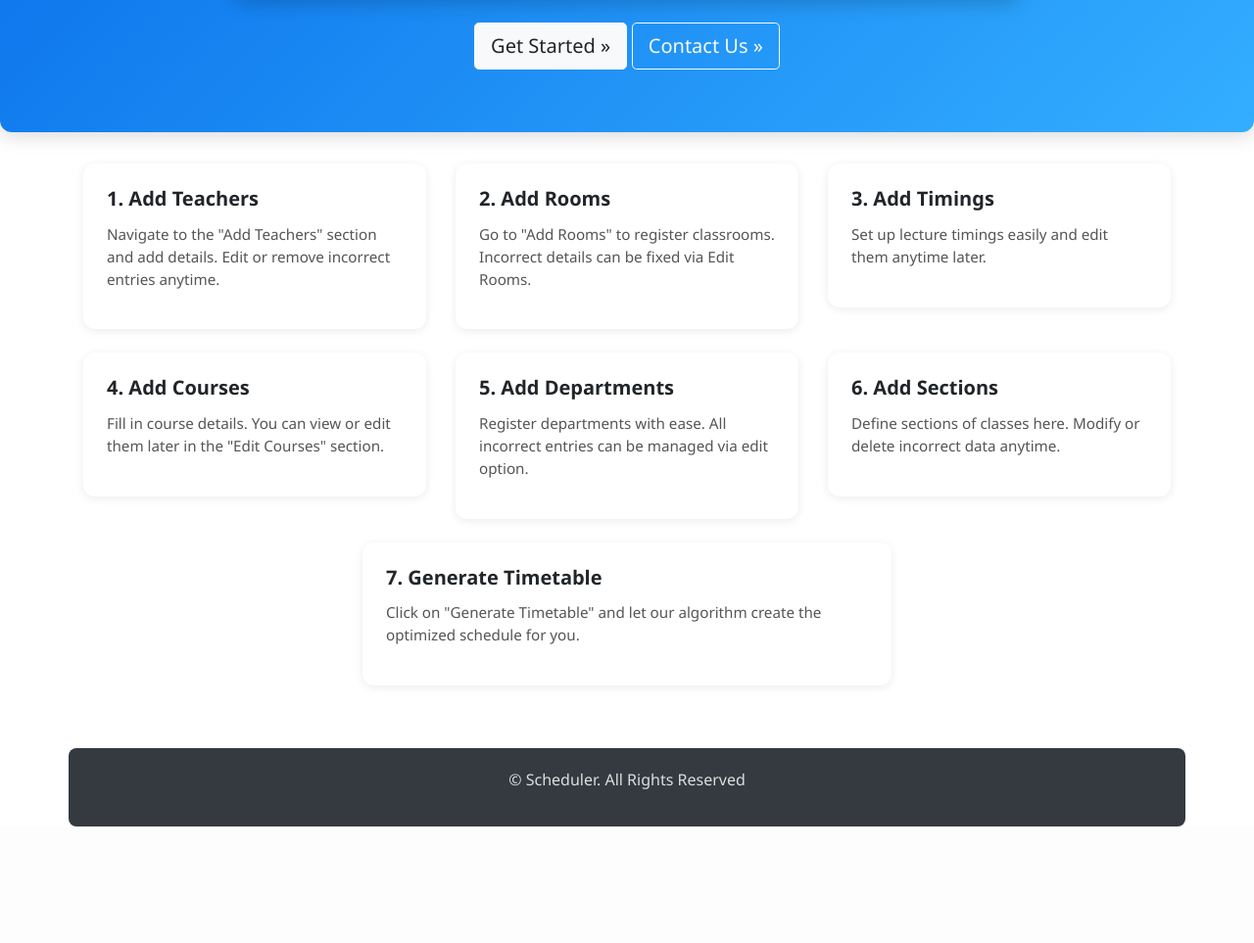
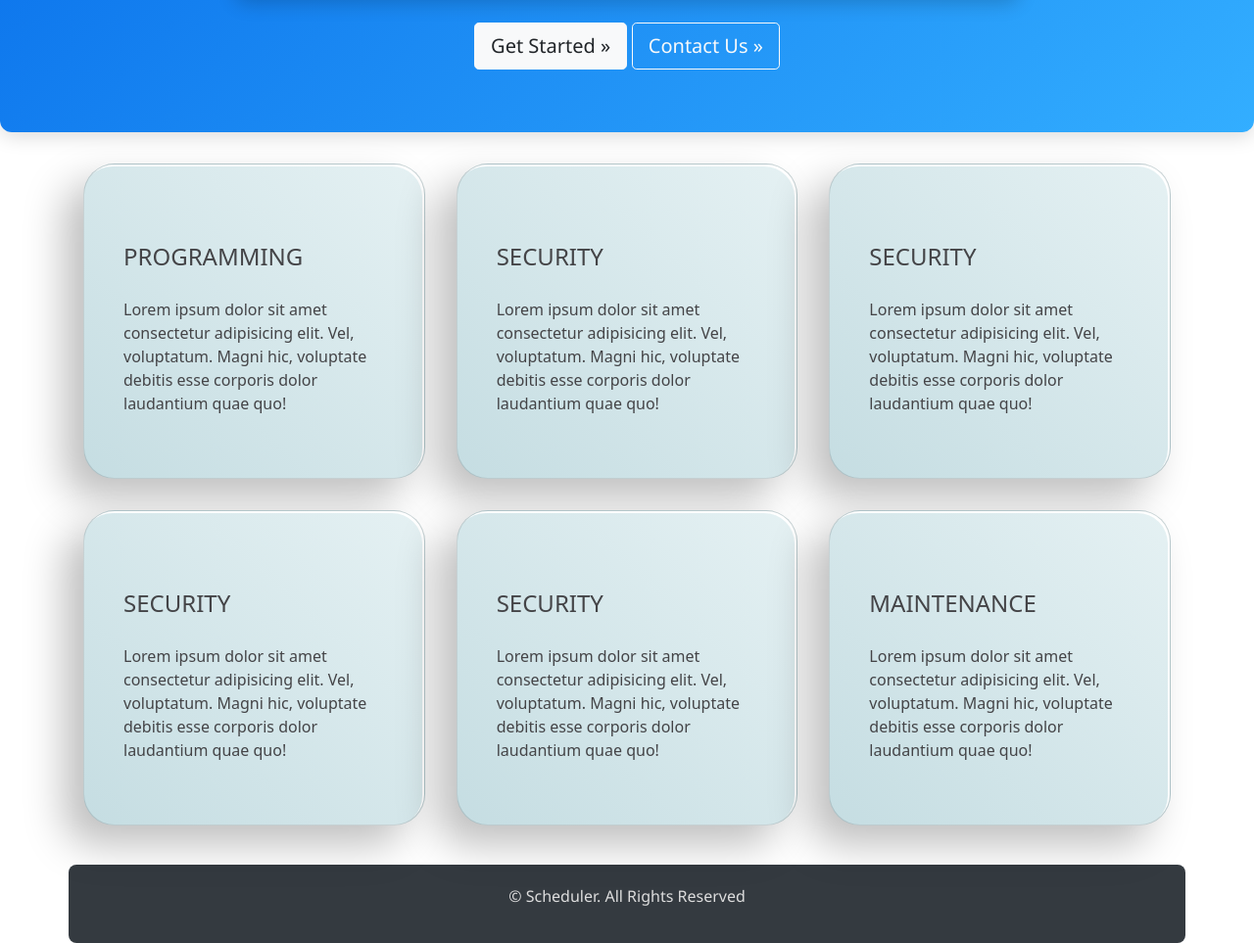
Before and after one commit to Sanjeevan76/schedulerAI, a Django app: page /admin_dashboard in a window 1280 px wide. Shown: the part 645-1608 px from the top of the page at 98% size. Before the commit the page ends 1489 px from the top, so only its background shows below. Run offline with Django 3.2, Linux system fonts and the light colour scheme; a user stored in the database is signed in; some libraries are stand-ins or nearby versions.

Commit message:
4image and nav

```diff
--- a/projttgs/templates/admindashboard.html
+++ b/projttgs/templates/admindashboard.html
@@ -9,13 +9,13 @@
 	<script src="https://cdnjs.cloudflare.com/ajax/libs/popper.js/1.12.9/umd/popper.min.js"></script>
 	<script src="https://maxcdn.bootstrapcdn.com/bootstrap/4.0.0/js/bootstrap.min.js"></script>
 	<script src="https://use.fontawesome.com/releases/v5.0.8/js/all.js"></script>
-	<link rel="stylesheet" type="text/css" href="static/css/aboutus.css">
+	<!-- <link rel="stylesheet" type="text/css" href="static/css/aboutus.css"> -->
 
     <style>
         body {
             padding-top: 4rem;
             font-family: 'Segoe UI', Tahoma, Geneva, Verdana, sans-serif;
-            {% comment %} background-color: #f8f9fa; {% endcomment %}
+            /* {% comment %} background-color: #f8f9fa; {% endcomment %} */
         }
 
         nav {
@@ -115,30 +115,159 @@
             background-color: #00408f;
         }
 
-        .step-card {
-            background: #fff;
-            border-radius: 0.75rem;
-            padding: 1.5rem;
-            margin-bottom: 1.5rem;
-            transition: transform 0.2s ease, box-shadow 0.2s ease;
-            box-shadow: 0 2px 10px rgba(0,0,0,0.08);
+
+
+@import url('https://pro.fontawesome.com/releases/v6.0.0-beta1/css/all.css');
+
+.grid-container {
+  width: min(75rem, 100%);
+  margin-inline: auto;
+  display: grid;
+  grid-template-columns: repeat(auto-fit, minmax(min(20rem, 100%), 1fr));
+  gap: 2rem;
 }
 
-        .step-card:hover {
-            transform: translateY(-5px);
-            box-shadow: 0 6px 20px rgba(0,0,0,0.12);
+
+
+
+.card {
+  --grad: red, blue;
+  padding: 2.5rem;
+  background-image: linear-gradient(to bottom left, #e0e4e5, #f2f6f9);
+  border-radius: 2rem;
+  gap: 1.5rem;
+  display: grid;
+  grid-template: 'title icon' 'content1 content1' 'bar bar' / 1fr auto;
+  font-family: system-ui, sans-serif;
+  color: #444447;
+  box-shadow:
+    inset -2px 2px hsl(0 0 100% / 1),
+    -20px 20px 40px hsl(0 0 0 / .25);
+
+  /* put transition on the base so it animates on hover-in and hover-out */
+  transition: transform 300ms ease, box-shadow 300ms ease, filter 300ms ease;
+  transform-origin: center;
 }
 
-        .step-card h2 {
-            font-size: 1.25rem;
-            font-weight: bold;
-            margin-bottom: 0.8rem;
+/* flat selectors for nested rules */
+.card .title {
+  font-size: 1.5rem;
+  grid-area: title;
+  align-self: end;
+  text-transform: uppercase;
+  font-weight: 500;
+  word-break: break-all;
 }
 
-        .step-card p {
-            font-size: 0.95rem;
-            color: #555;
+.card .icon {
+  grid-area: icon;
+  font-size: 3rem;
 }
+
+/* background-clip needs the -webkit prefix for many browsers */
+.card .icon > i {
+  color: transparent;
+  background: linear-gradient(to right, var(--grad));
+  -webkit-background-clip: text;
+  background-clip: text;
+  display: inline-block;
+  /* allow animating background-position if desired */
+  background-size: 200% 100%;
+  background-position: 0% 50%;
+  transition: background-position 500ms ease;
+}
+
+.card .content1 {
+  grid-area: content1;
+}
+.card .content1 > *:first-child { margin-top: 0; }
+.card .content1 > *:last-child  { margin-bottom: 0; }
+
+.card::after {
+  content1: "";
+  grid-area: bar;
+  height: 2px;
+  background-image: linear-gradient(90deg, var(--grad));
+  background-size: 200% 100%;
+  background-position: 0% 0%;
+  transition: background-position 600ms ease;
+  /* uncomment if you want the bar to stretch past padding */
+  /* margin-inline: -1.5rem; */
+}
+
+/* Hover effect: lift + stronger shadow + animate gradients */
+.card:hover {
+  transform: translateY(-8px) scale(1.02);
+  box-shadow:
+    inset -2px 2px hsl(0 0 100% / 1),
+    -30px 30px 60px hsl(0 0 0 / .32);
+  filter: saturate(1.03);
+}
+
+/* animate icon and bar gradient on hover */
+.card:hover .icon > i {
+  background-position: 100% 50%;
+}
+.card:hover::after {
+  background-position: 100% 0%;
+}
+
+
+
+
+
+
+
+
+.card {
+  --grad: red, blue;
+  padding: 2.5rem;
+  background-image: linear-gradient(to bottom left, #e5f1f3, #c5dde2);
+  border-radius: 2rem;
+  gap: 1.5rem;
+  display: grid;
+  grid-template: 'title icon' 'content1 content1' 'bar bar' / 1fr auto;
+  font-family: system-ui, sans-serif;
+  color: #444447;
+  box-shadow:
+    inset -2px 2px hsl(0 0 100% / 1),
+    -20px 20px 40px hsl(0 0 0 / .25) ;
+
+  .title {
+    font-size: 1.5rem;
+    grid-area: title;
+    align-self: end;
+    text-transform: uppercase;
+    font-weight: 500;
+    word-break: break-all;
+
+  }
+
+  .icon {
+    grid-area: icon;
+    font-size: 3rem;
+
+    > i {
+      color: transparent;
+      background: linear-gradient(to right, var(--grad));
+      background-clip: text;
+    }
+  }
+  .content1 {
+    grid-area: content1;
+    & > *:first-child { margin-top: 0rem}
+    & > *:last-child { margin-bottom: 0rem}
+  }
+  &::after {
+    content1: "";
+    grid-area: bar;
+    height: 2px;
+    background-image: linear-gradient(90deg, var(--grad));
+/*     margin-inline: -1.5rem; */
+  }
+}
+
+
 
         footer {
             text-align: center;
@@ -210,20 +339,51 @@
             </div>
 
             <div class="container">
-                <div class="row">
-                    <div class="col-md-4"><div class="step-card"><h2>1. Add Teachers</h2><p>Navigate to the "Add Teachers" section and add details. Edit or remove incorrect entries anytime.</p></div></div>
-                    <div class="col-md-4"><div class="step-card"><h2>2. Add Rooms</h2><p>Go to "Add Rooms" to register classrooms. Incorrect details can be fixed via Edit Rooms.</p></div></div>
-                    <div class="col-md-4"><div class="step-card"><h2>3. Add Timings</h2><p>Set up lecture timings easily and edit them anytime later.</p></div></div>
+                   <div class="grid-container">
+  <div class="card">
+    <div class="title">Programming</div>
+    <div class="icon"><i class="fa-thin fa-laptop-code"></i></div>
+    <div class="content1">
+      <p>Lorem ipsum dolor sit amet consectetur adipisicing elit. Vel, voluptatum. Magni hic, voluptate debitis esse corporis dolor laudantium quae quo!</p>
+    </div>
   </div>
 
-                <div class="row">
-                    <div class="col-md-4"><div class="step-card"><h2>4. Add Courses</h2><p>Fill in course details. You can view or edit them later in the "Edit Courses" section.</p></div></div>
-                    <div class="col-md-4"><div class="step-card"><h2>5. Add Departments</h2><p>Register departments with ease. All incorrect entries can be managed via edit option.</p></div></div>
-                    <div class="col-md-4"><div class="step-card"><h2>6. Add Sections</h2><p>Define sections of classes here. Modify or delete incorrect data anytime.</p></div></div>
+  <div class="card">
+    <div class="title">Security</div>
+    <div class="icon"><i class="fa-thin fa-shield-check"></i></div>
+    <div class="content1">
+      <p>Lorem ipsum dolor sit amet consectetur adipisicing elit. Vel, voluptatum. Magni hic, voluptate debitis esse corporis dolor laudantium quae quo!</p>
+    </div>
+  </div>
+    <div class="card">
+    <div class="title">Security</div>
+    <div class="icon"><i class="fa-thin fa-shield-check"></i></div>
+    <div class="content1">
+      <p>Lorem ipsum dolor sit amet consectetur adipisicing elit. Vel, voluptatum. Magni hic, voluptate debitis esse corporis dolor laudantium quae quo!</p>
+    </div>
+  </div>
+    <div class="card">
+    <div class="title">Security</div>
+    <div class="icon"><i class="fa-thin fa-shield-check"></i></div>
+    <div class="content1">
+      <p>Lorem ipsum dolor sit amet consectetur adipisicing elit. Vel, voluptatum. Magni hic, voluptate debitis esse corporis dolor laudantium quae quo!</p>
+    </div>
+  </div>
+    <div class="card">
+    <div class="title">Security</div>
+    <div class="icon"><i class="fa-thin fa-shield-check"></i></div>
+    <div class="content1">
+      <p>Lorem ipsum dolor sit amet consectetur adipisicing elit. Vel, voluptatum. Magni hic, voluptate debitis esse corporis dolor laudantium quae quo!</p>
+    </div>
   </div>
 
-                <div class="row justify-content-center">
-                    <div class="col-md-6"><div class="step-card"><h2>7. Generate Timetable</h2><p>Click on "Generate Timetable" and let our algorithm create the optimized schedule for you.</p></div></div>
+  <div class="card">
+    <div class="title">Maintenance</div>
+    <div class="icon"><i class="fa-thin fa-wrench-simple"></i></div>
+    <div class="content1">
+      <p>Lorem ipsum dolor sit amet consectetur adipisicing elit. Vel, voluptatum. Magni hic, voluptate debitis esse corporis dolor laudantium quae quo!</p>
+    </div>
+  </div>
 </div>
             </div>
         </main>
```
Also changed, not shown: projttgs/templates/index.html (+90 -12 lines), projttgs/db.sqlite3. Lines whose indentation alone changed are shown as unchanged.
